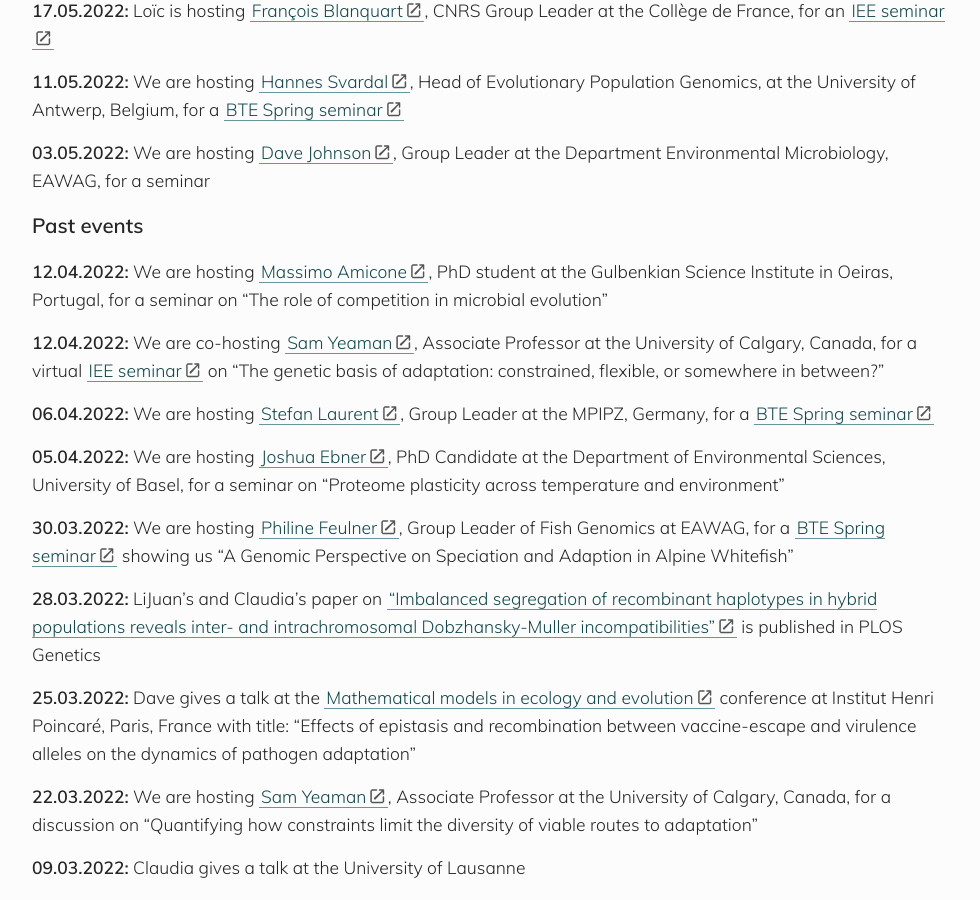
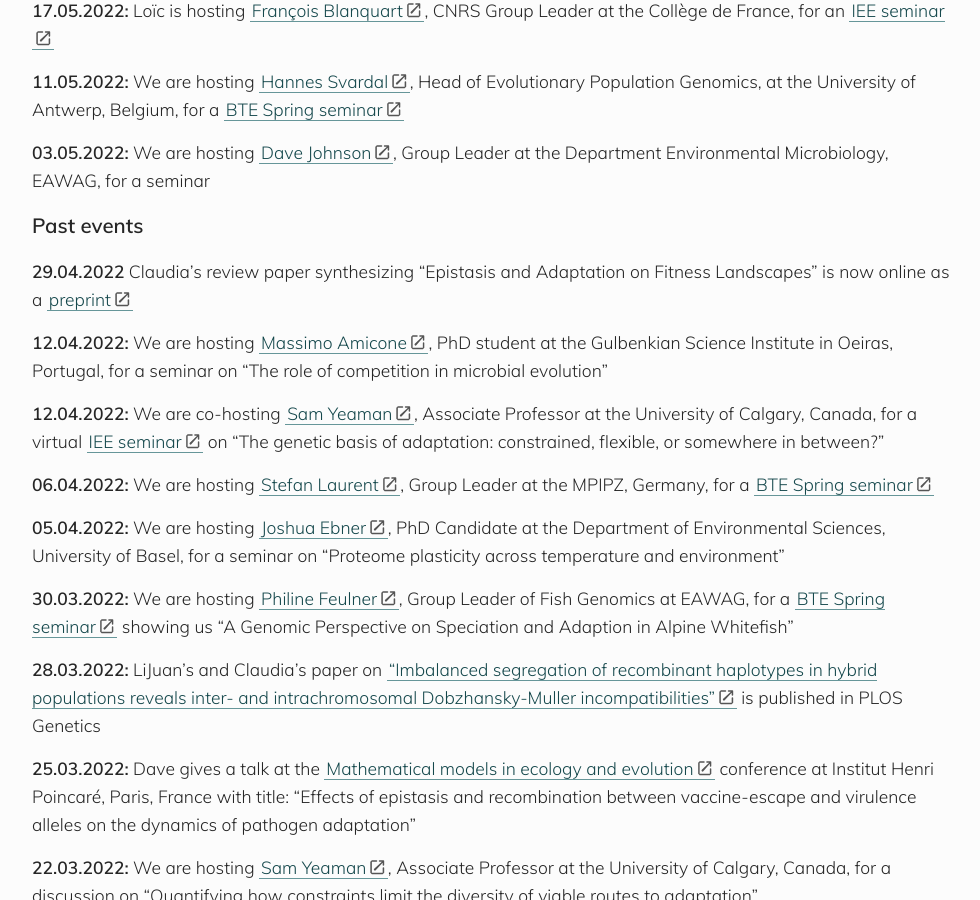
Before and after one commit to banklab/banklab.github.io, a Jekyll site: the page built from index.md, in a window 1280 px wide and 900 px high, scrolled down 1022 px. Shown: the whole window, without its empty margins (148-1128 px from the left). Built offline with Jekyll 4.4.1, drawn with Linux system fonts in a browser that asks for light colours; some web fonts are replaced; comment, search, counter and statistics services are not loaded.

Commit message:
Update index.md
Added review preprint

```diff
--- a/index.md
+++ b/index.md
@@ -34,6 +34,8 @@ Welcome to the web page of the Division Theoretical Ecology and Evolution at the
 
 ### Past events
 
+**29.04.2022** Claudia's review paper synthesizing "Epistasis and Adaptation on Fitness Landscapes" is now online as a [preprint](https://arxiv.org/abs/2204.13321)
+
 **12.04.2022:** We are hosting [Massimo Amicone](https://scholar.google.ch/citations?user=i-kYxE4AAAAJ&hl=en&oi=ao), PhD student at the Gulbenkian Science Institute in Oeiras, Portugal, for a seminar on "The role of competition in microbial evolution"
 
 **12.04.2022:** We are co-hosting [Sam Yeaman](https://yeamanlab.weebly.com/), Associate Professor at the University of Calgary, Canada, for a virtual [IEE seminar](https://www.iee.unibe.ch/studies/lecture_series_in_ecology_and_evolution/index_eng.html) on "The genetic basis of adaptation: constrained, flexible, or somewhere in between?"
```
